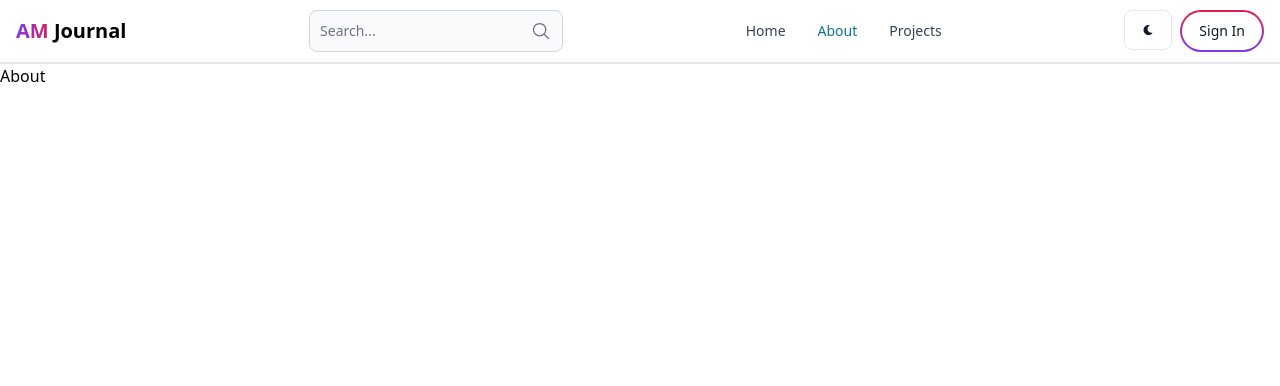
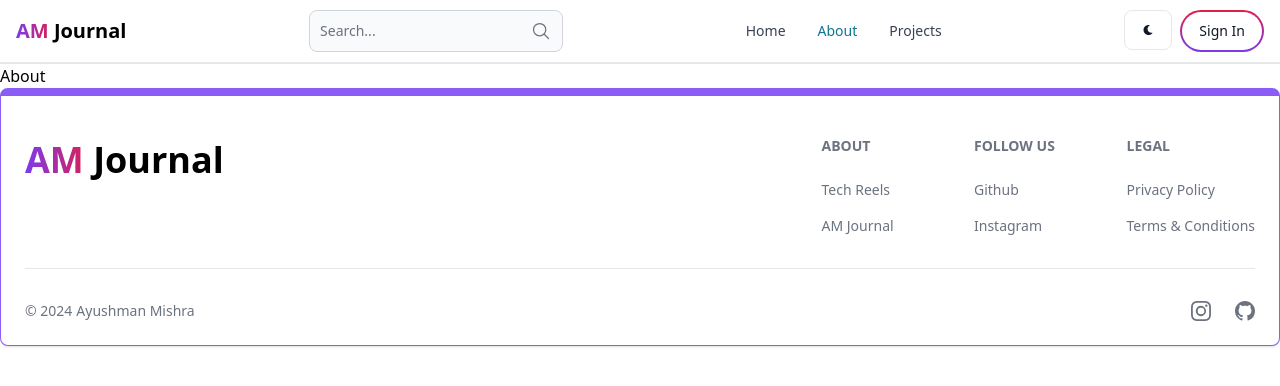
Before and after one commit to Ayushman88/Am-Journal, a React (Vite) app in the folder client/: page /about in a window 1280 px wide. Shown: the top 386 px of the page. Built offline with nearby package versions, Linux system fonts and the light colour scheme.

Commit message:
create and add footer component

```diff
--- a/client/src/App.jsx
+++ b/client/src/App.jsx
@@ -7,6 +7,7 @@
 import About from "./pages/About";
 import Error from "./pages/404";
 import Header from "./components/Header";
+import Footer from "./components/Footer";
 function App() {
   return (
     <BrowserRouter>
@@ -20,6 +21,7 @@
         <Route path="/project" element={<Project />} />
         <Route path="/about" element={<About />} />
       </Routes>
+      <Footer />
     </BrowserRouter>
   );
 }
--- /dev/null
+++ b/client/src/components/Footer.jsx
@@ -0,0 +1,79 @@
+import { Footer } from "flowbite-react";
+import { Link } from "react-router-dom";
+import { BsInstagram, BsGithub } from "react-icons/bs";
+export default function FooterCom() {
+  return (
+    <Footer container className="border border-t-8 border-violet-500">
+      <div className="w-full max-w-7xl mx-auto">
+        <div className="grid w-full justify-between sm:flex md:grid-cols-1">
+          <div className="mt-5">
+            <Link to="/" className="text-4xl font-bold dark:text-white">
+              <span className="bg-gradient-to-r from-violet-600 to-rose-600 bg-clip-text text-transparent">
+                AM{" "}
+              </span>
+              Journal
+            </Link>
+          </div>
+          <div className="grid grid-cols-2 gap-8 mt-4 sm:grid-cols-3 sm:gap-6">
+            <div>
+              <Footer.Title title="About" />
+              <Footer.LinkGroup col>
+                <Footer.Link
+                  href="https://www.instagram.com/am.ascript/"
+                  target="_blank"
+                  rel="noopener noreferrer"
+                >
+                  Tech Reels
+                </Footer.Link>
+                <Footer.Link
+                  href="/about"
+                  target="_blank"
+                  rel="noopener noreferrer"
+                >
+                  AM Journal
+                </Footer.Link>
+              </Footer.LinkGroup>
+            </div>
+            <div>
+              <Footer.Title title="Follow us" />
+              <Footer.LinkGroup col>
+                <Footer.Link
+                  href="https://www.github.com/Ayushman88"
+                  target="_blank"
+                  rel="noopener noreferrer"
+                >
+                  Github
+                </Footer.Link>
+                <Footer.Link href="https://www.instagram.com/am.ascript/">
+                  Instagram
+                </Footer.Link>
+              </Footer.LinkGroup>
+            </div>
+            <div>
+              <Footer.Title title="Legal" />
+              <Footer.LinkGroup col>
+                <Footer.Link href="#">Privacy Policy</Footer.Link>
+                <Footer.Link href="#">Terms &amp; Conditions</Footer.Link>
+              </Footer.LinkGroup>
+            </div>
+          </div>
+        </div>
+        <Footer.Divider />
+        <div className="w-full sm:flex sm:items-center sm:justify-between">
+          <Footer.Copyright
+            href="#"
+            by="Ayushman Mishra"
+            year={new Date().getFullYear()}
+          />
+          <div className="flex gap-6 sm:mt-0 mt-4 sm:justify-center">
+            <Footer.Icon
+              href="https://www.instagram.com/am.ascript/"
+              icon={BsInstagram}
+            />
+            <Footer.Icon href="https://github.com/Ayushman88" icon={BsGithub} />
+          </div>
+        </div>
+      </div>
+    </Footer>
+  );
+}
```
